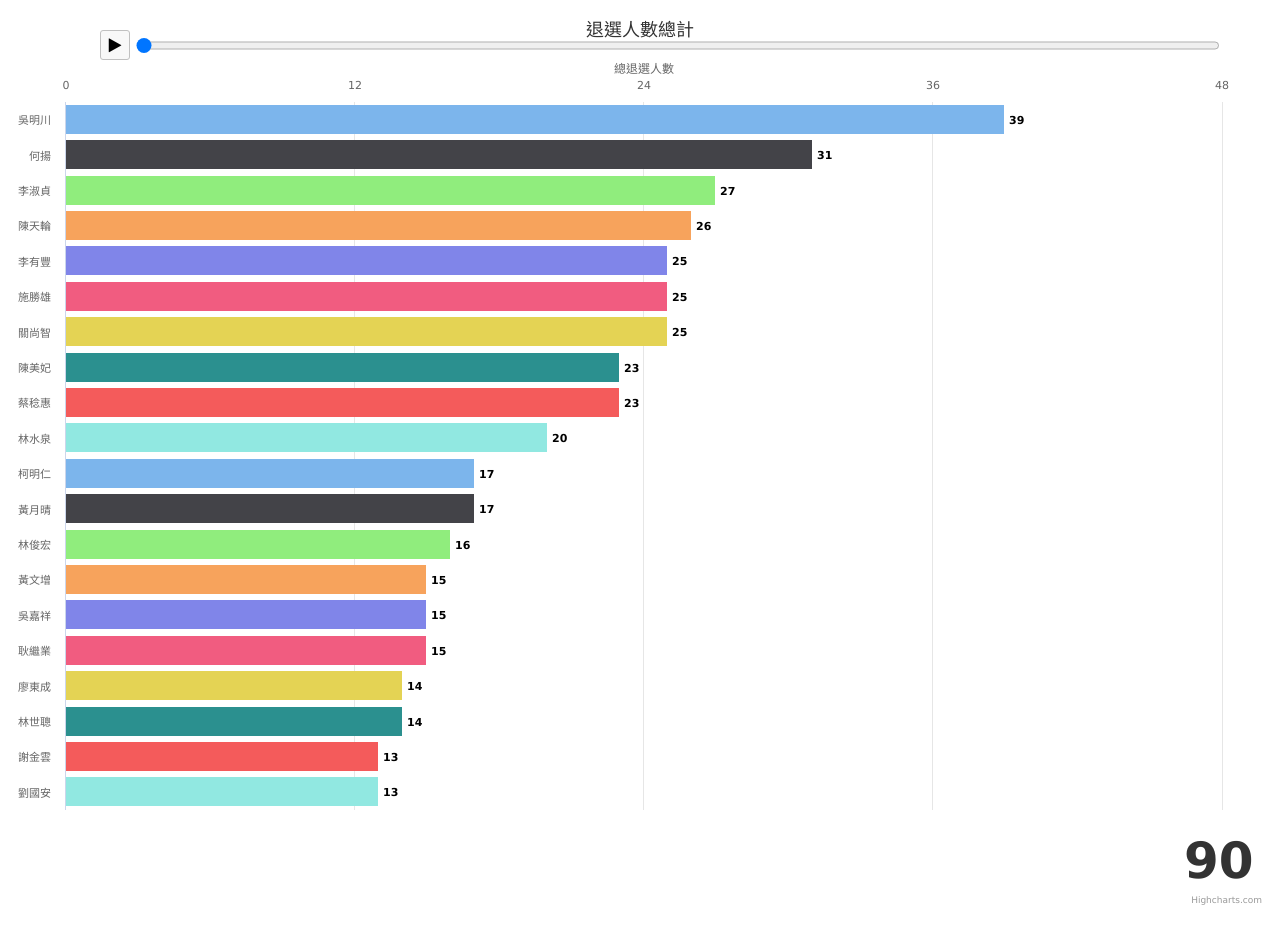
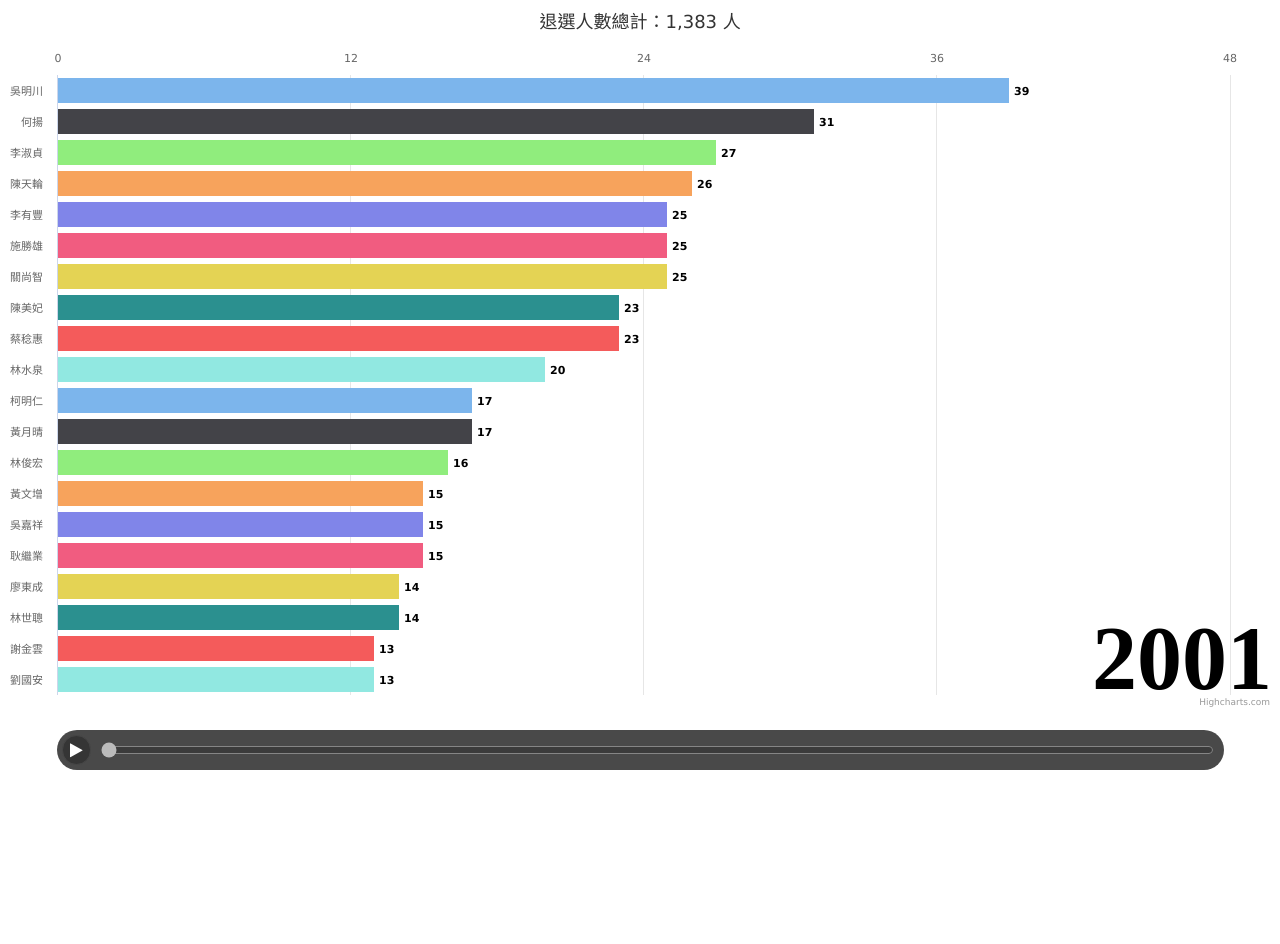
Before and after one commit to gnehs/ntut-withdraw-race, a plain HTML site: page index.html in a window 1280 px wide. Shown: the top 944 px of the page. After the commit the page ends 800 px from the top, so only its background shows below. Drawn offline with nearby package versions, Linux system fonts and the light colour scheme.

Commit message:
updated style

```diff
--- a/index.html
+++ b/index.html
@@ -19,6 +19,7 @@
 <body>
   <div id="parentContainer">
     <div id="container"></div>
+    <div id="value">2001</div>
     <div id="play-controls">
       <button id="play-pause-button" class="fa fa-play" title="play"></button>
       <input id="play-range" type="range" value="90" min="90" max="110" />
--- a/main.css
+++ b/main.css
@@ -1,29 +1,53 @@
 @import "https://maxcdn.bootstrapcdn.com/font-awesome/4.3.0/css/font-awesome.min.css";
-
+@import "https://cdnjs.cloudflare.com/ajax/libs/normalize/8.0.1/normalize.min.css";
 #parentContainer {
-  height: 10000px;
+  height: 100svh;
+  overflow: hidden;
 }
-
-
-#container {
-  height: 900px;
+#container{
+  height: calc(100svh - 90px);
 }
-
+#value{
+  position: fixed;
+  right: 8px;
+  bottom: 90px;
+  font-size: 90px;
+  font-weight: bold;
+}
 #play-controls {
-  position: absolute;
-  left: 100px;
-  top: 30px;
+  position: fixed;
+  left: 0;
+  right: 0;
+  margin: auto;
+  bottom: 30px;
+  background: #494949;
+  padding: 5px;
+  padding-right: 10px;
+  border-radius: 100em;
+  width: 90vw;
+  display: flex;
+  gap: 10px;
+  align-items: center;
 }
 
 #play-pause-button {
   width: 30px;
   height: 30px;
   cursor: pointer;
-  border: 1px solid silver;
+  border: 1px solid rgb(71, 71, 71);
   border-radius: 3px;
-  background: #f8f8f8;
+  background: #353535;
+  color: #fff;
+  border-radius: 100em;
+  display: flex;
+  align-items: center;
+  justify-content: center;
+}
+#play-pause-button:hover {
+  background: #181818;
 }
 
 #play-range {
-  transform: translateY(2.5px);
+  width: 100%;
+  accent-color: rgb(187, 187, 187);
 }
--- a/main.js
+++ b/main.js
@@ -21,14 +21,6 @@ Highcharts.getJSON('./result.json', function (data) {
       animation: {
         duration: 1500
       },
-      events: {
-        render() {
-          let chart = this;
-
-          // Responsive input
-          input.style.width = chart.plotWidth - chart.legend.legendWidth + chart.plotLeft / 2 - 10 + 'px' // where 10 is a padding
-        }
-      },
       marginRight: 50,
     },
     plotOptions: {
@@ -41,19 +33,11 @@ Highcharts.getJSON('./result.json', function (data) {
     },
     title: {
       useHTML: true,
-      text: `退選人數總計`
+      text: `退選人數總計：${Object.values(data[startYear]).reduce((a, b) => a + b, 0).toLocaleString()} 人`
     },
 
     legend: {
-      align: 'right',
-      verticalAlign: 'bottom',
-      itemStyle: {
-        fontWeight: 'bold',
-        fontSize: '50px',
-      },
-      symbolHeight: 0.001,
-      symbolWidth: 0.001,
-      symbolRadius: 0.001,
+      enabled: false
     },
     xAxis: {
       type: 'category',
@@ -61,7 +45,7 @@ Highcharts.getJSON('./result.json', function (data) {
     yAxis: [{
       opposite: true,
       title: {
-        text: '總退選人數'
+        text: ''
       },
       tickAmount: 5
     }],
@@ -92,11 +76,11 @@ function update(increment) {
   if (input.value >= endYear) { // Auto-pause
     pause(btn);
   }
-
+  document.querySelector('#value').innerText = parseInt(input.value) + 1911
   chart.update({
     title: {
       useHTML: true,
-      text: `退選人數總計`
+      text: `退選人數總計：${Object.values(initialData[input.value]).reduce((a, b) => a + b, 0).toLocaleString()} 人`
     },
   }, false, false, false)
 
@@ -113,6 +97,7 @@ let timer;
 function play(button) {
   button.title = 'pause';
   button.className = 'fa fa-pause';
+  update(1)
   timer = setInterval(() => update(1), 2000);
 }
 
@@ -128,7 +113,10 @@ function pause(button) {
 
 
 btn.addEventListener('click', function () {
-  if (chart.sequenceTimer) {
+  if (input.value >= endYear) {
+    input.value = startYear;
+  }
+  if (timer) {
     pause(this)
   } else {
     play(this)
```
